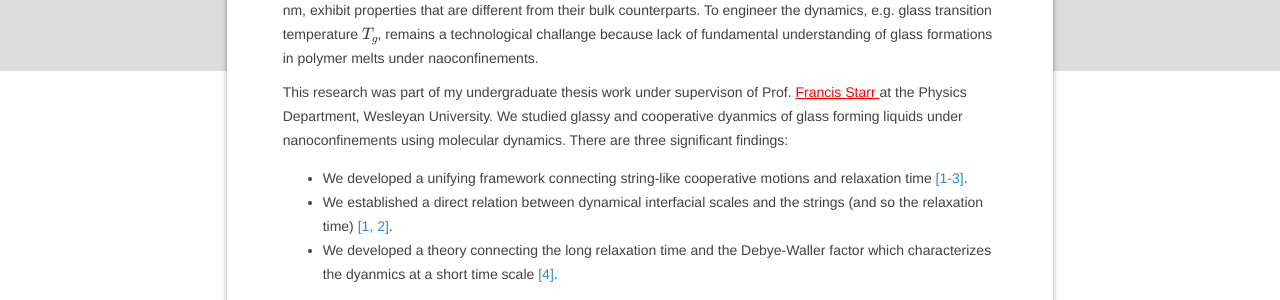
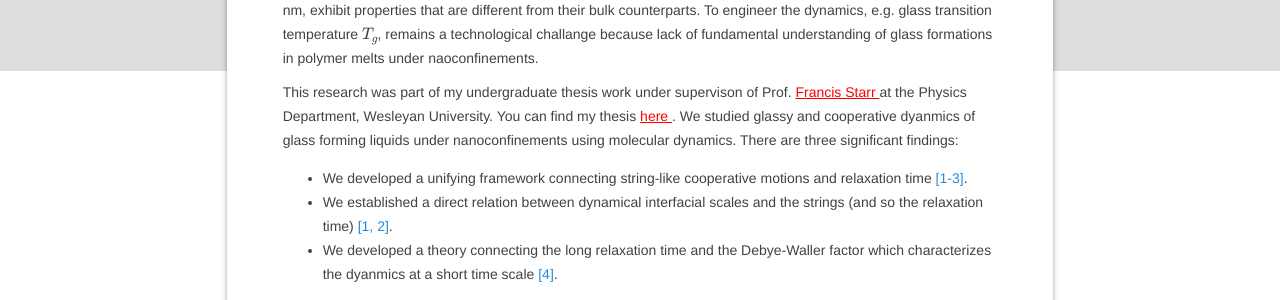
Before and after one commit to phanakata/phanakata.github.io, a Jekyll site: the page built from _posts/2015-08-01-glassforming.markdown, in a window 1280 px wide. Shown: the part 353-653 px from the top of the page. Built offline with Jekyll 4.4.1, drawn with Linux system fonts in a browser that asks for light colours; formulas are drawn with MathJax 3.

Commit message:
Update 2015-08-01-glassforming.markdown

```diff
--- a/_posts/2015-08-01-glassforming.markdown
+++ b/_posts/2015-08-01-glassforming.markdown
@@ -11,8 +11,7 @@ image: /img/gf_liquid.jpg
 Ultra-thin  polymer  films  and polymer nanocomposites have  ubiquitous  technological  applications,  ranging
 from electronic devices to artificial tissues.  These nanoconfined polymer materials,  typically with thickness less than 100 nm,  exhibit properties that are different from  their  bulk  counterparts. To engineer the dynamics, e.g. glass transition temperature $T_g$, remains a technological challange because lack of fundamental understanding of glass formations in polymer melts under naoconfinements.
 
-This research was part of my undergraduate thesis work under supervison of Prof. <a href="http://fstarr.faculty.wesleyan.edu/" style="color:red"> Francis Starr </a> at the Physics Department, Wesleyan University.
-We studied glassy and cooperative dyanmics of glass forming liquids under nanoconfinements using molecular dynamics.
+This research was part of my undergraduate thesis work under supervison of Prof. <a href="http://fstarr.faculty.wesleyan.edu/" style="color:red"> Francis Starr </a> at the Physics Department, Wesleyan University. You can find my thesis <a href="https://wesscholar.wesleyan.edu/etd_hon_theses/1195/" style="color:red"> here </a>. We studied glassy and cooperative dyanmics of glass forming liquids under nanoconfinements using molecular dynamics.
 There are three significant findings:
 * We developed a unifying framework connecting string-like cooperative motions and relaxation time <span style="color:#268cd7">[1-3]</span>.
 * We established a direct relation between dynamical interfacial scales and the strings (and so the relaxation time)<span style="color:#268cd7"> [1, 2]</span>.
```
